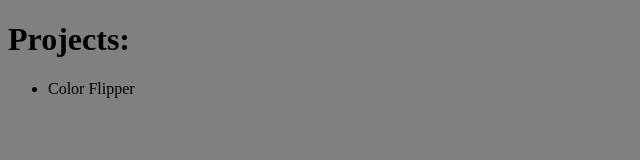
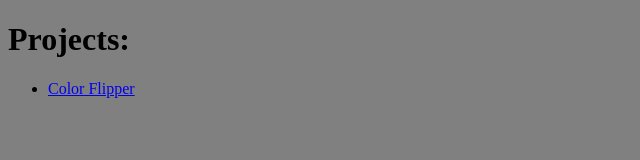
Before and after one commit to MajorOcelot/web-projects, a plain HTML site: page index.html in a window 1280 px wide. Shown: the whole page, without its empty margins (0-640 px from the left). Drawn offline with Linux system fonts and the light colour scheme.

Commit message:
Added anchor element with link to colorflippers page to Color Flipper list element

```diff
--- a/index.html
+++ b/index.html
@@ -11,7 +11,7 @@
 </script>
     <h1>Projects:</h1>
         <ul>
-            <li>Color Flipper</li>
+            <li><a href="color-flippers/colorflippers.html">Color Flipper</a></li>
         </ul>
 </body>
 </html>
```
